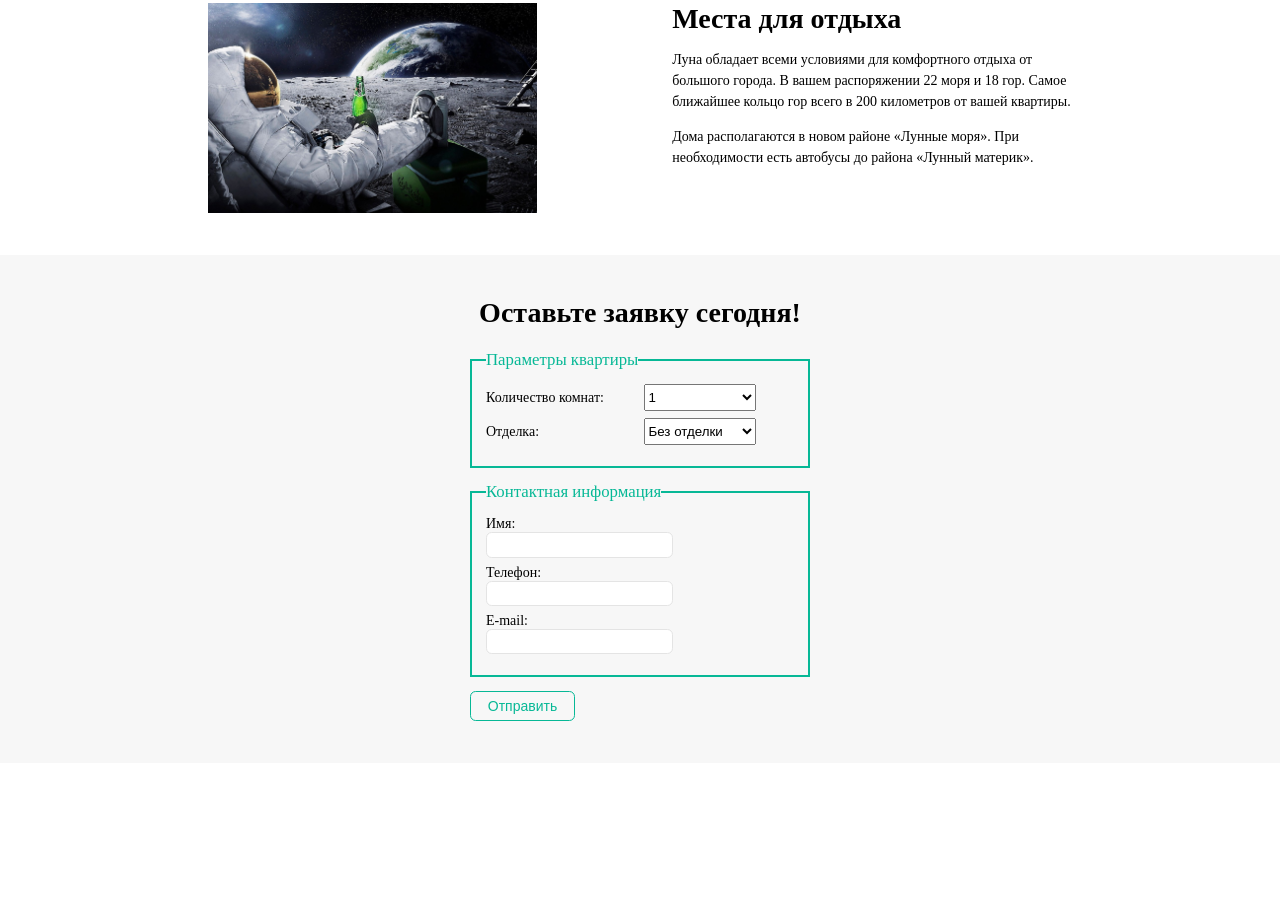
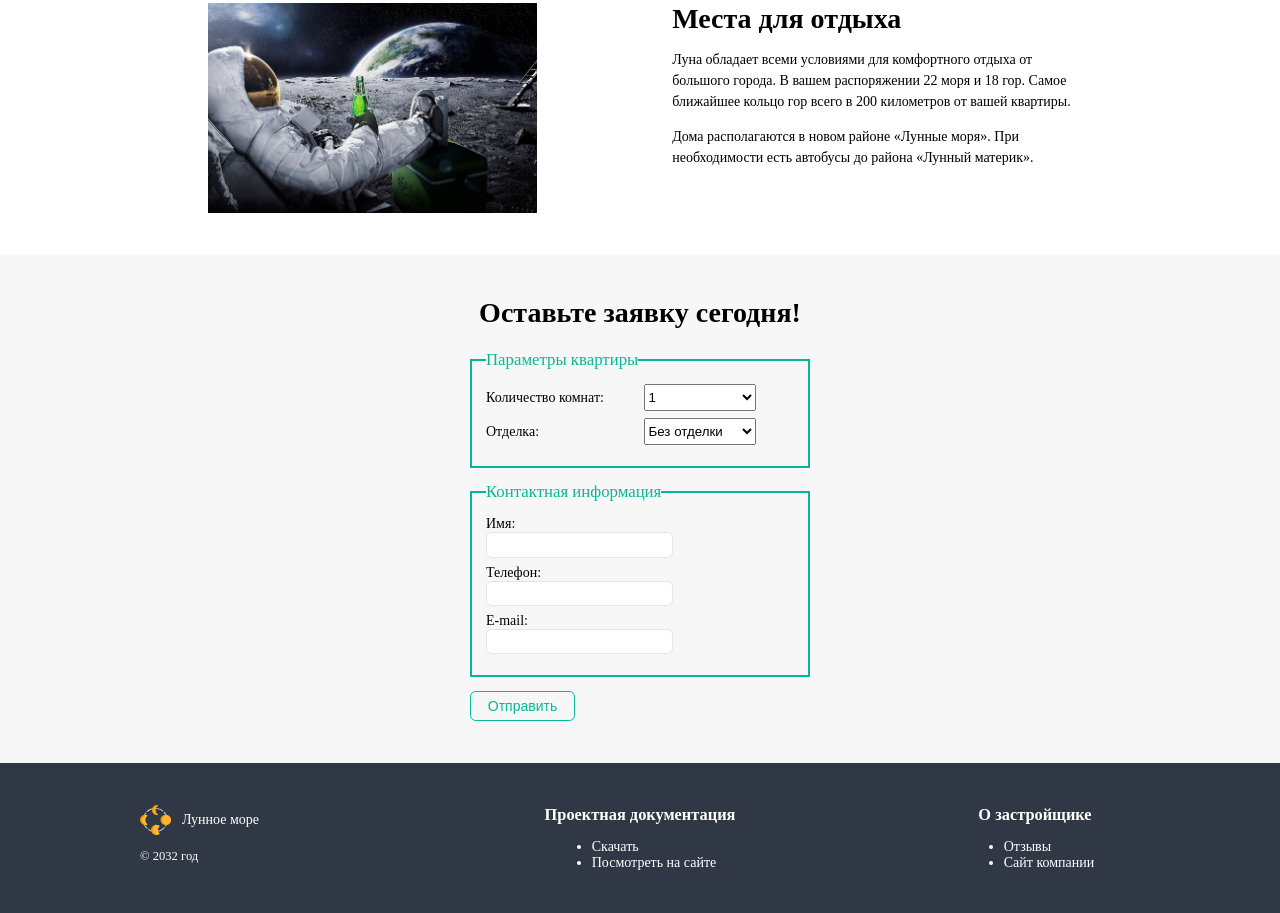
Before and after one commit to Barrierok/lcd-moon-sea, a website: page landing/index.html in a window 1280 px wide. Shown: the part 957-1870 px from the top of the page. Before the commit the page ends 1720 px from the top, so only its background shows below. Drawn offline with Linux system fonts and the light colour scheme.

Commit message:
Шаг-7 Сверстал футер

```diff
--- a/landing/index.html
+++ b/landing/index.html
@@ -14,11 +14,11 @@
         <span>Лунное море</span>
       </div>
       <nav class="menu flex flex-align-center">
-        <ul class="flex flex-justify-beetwen p-0-1 w100">
+        <ol class="flex flex-justify-beetwen p-0-1 w100">
           <li><a href="#advantages">Преимущества</a></li>
           <li><a href="#about">О ЖК</a></li>
           <li><a href="#rest">Места для отдыха</a></li>
-        </ul>
+        </ol>
       </nav>
     </header>
     <section class="banner flex flex-align-center flex-direction-column bold">
@@ -105,6 +105,30 @@
         <input class="button-form" type="submit" value="Отправить">
       </form>
     </section>
-    <footer></footer>
+    <footer class="flex flex-justify-center white">
+      <div class="container flex flex-justify-beetwen w100">
+        <section class="footer-content">
+          <div class="logo-content flex flex-align-center flex-justify-beetwen">
+            <img id="logo-small" src="./images/logo.svg" alt="Лого">
+            <span>Лунное море</span>
+          </div>
+          <span class="year">© 2032 год</span>
+        </section>
+        <section class="footer-content flex flex-direction-column flex-align-center">
+          <h3>Проектная документация</h3>
+          <ul>
+            <li><a href="#">Скачать</a></li>
+            <li><a href="#">Посмотреть на сайте</a></li>
+          </ul>
+        </section>
+        <section class="footer-content flex flex-direction-column flex-align-center">
+          <h3>О застройщике</h3>
+          <ul>
+            <li><a href="#">Отзывы</a></li>
+            <li><a href="#">Сайт компании</a></li>
+          </ul>
+        </section>
+      </div>
+    </footer>
   </body>
 </html>
--- a/landing/styles/style.css
+++ b/landing/styles/style.css
@@ -9,7 +9,7 @@ html {
   padding: 0;
 }
 
-ul {
+ol {
   list-style: none;
 }
 
@@ -73,19 +73,6 @@ p {
   flex-direction: column;
 }
 
-.container {
-  width: 1000px;
-  padding: 3rem 0;
-}
-
-.text-content {
-  width: 400px;
-}
-
-.img-content {
-  height: 15rem;
-}
-
 .bg-color-gray {
   background-color: #f7f7f7;
 }
@@ -137,6 +124,19 @@ header {
 /* Главный контент */
 .advantages {
   width: 310px;
+}
+
+.container {
+  width: 1000px;
+  padding: 3rem 0;
+}
+
+.text-content {
+  width: 400px;
+}
+
+.img-content {
+  height: 15rem;
 }
 
 /* Форма */
@@ -194,3 +194,27 @@ input {
 .button-form:hover {
   cursor: pointer;
 }
+
+/* Подвал */
+footer {
+  background-color: #303845;
+}
+
+h3 {
+  font-weight: 600;
+  margin-bottom: 1rem;
+}
+
+.footer-content {
+  width: 15rem;
+}
+
+ul {
+  margin-left: 2rem;
+}
+
+.year {
+  display: inline-block;
+  margin-top: 1rem;
+  font-size: 0.9rem;
+}
```
